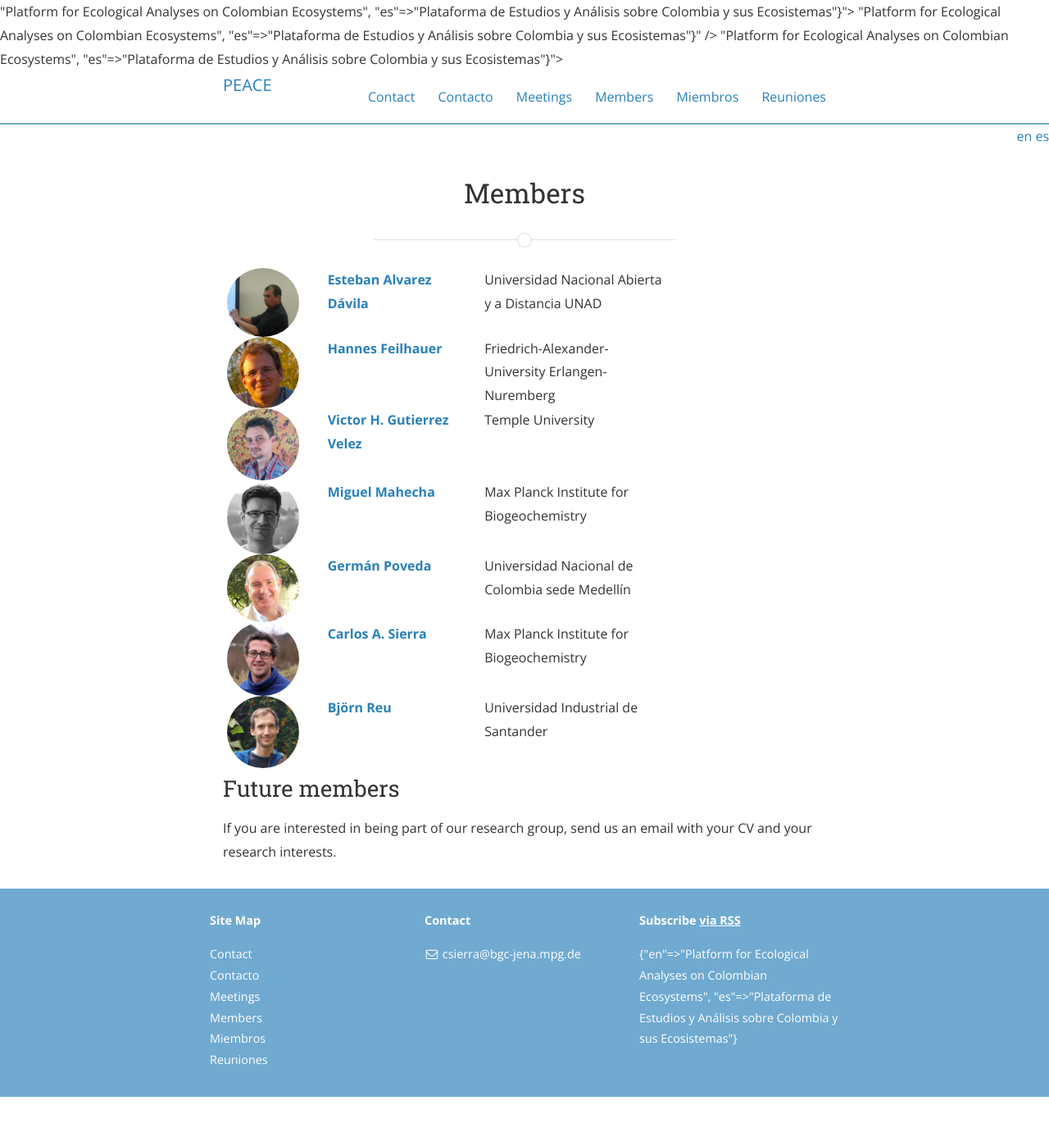
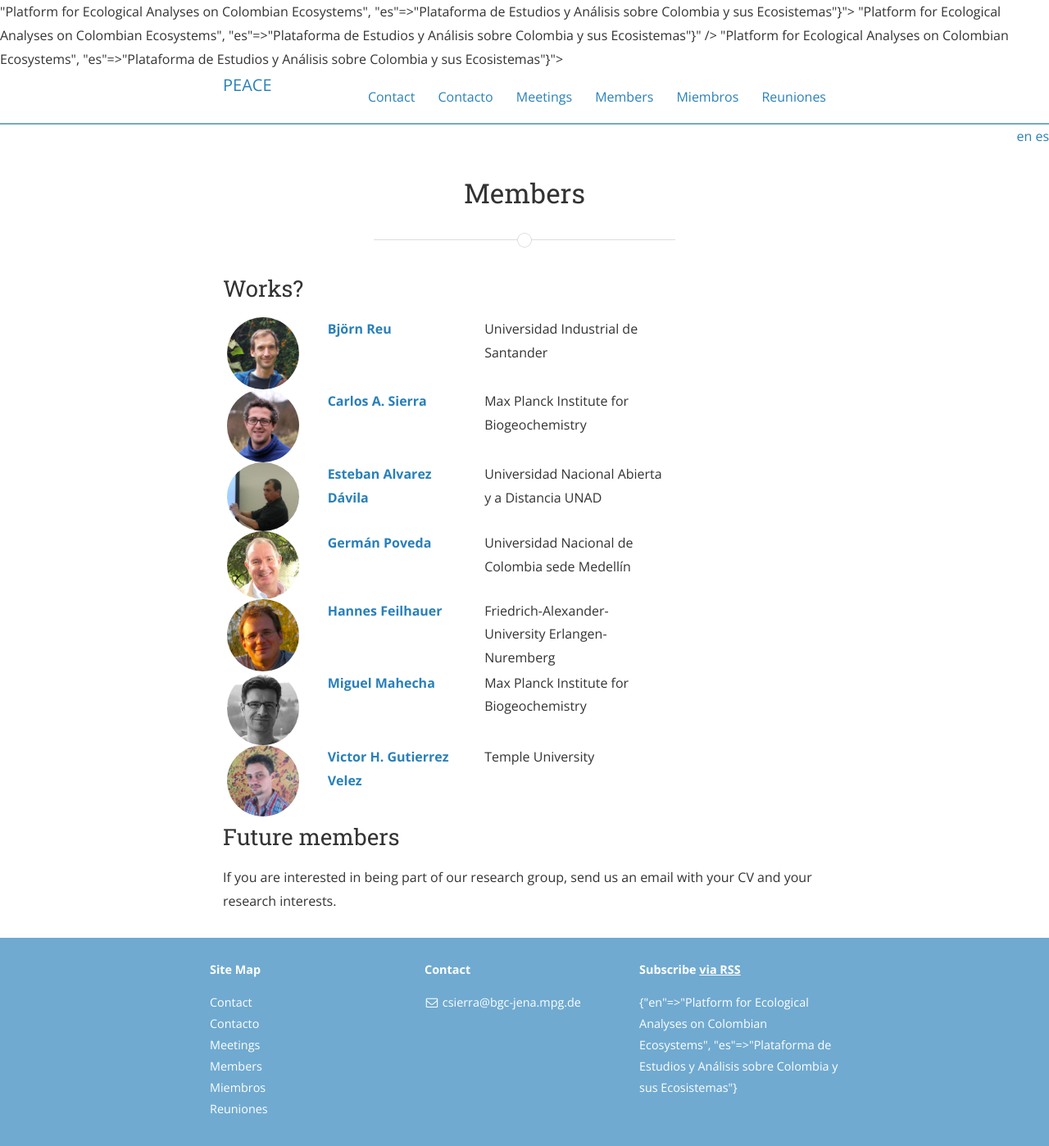
Before and after one commit to peacecolombia/peace, a Jekyll site: the page built from members.md, in a window 1280 px wide. Shown: the whole page at 82% size. Built offline with Jekyll 4.4.1, drawn with Linux system fonts in a browser that asks for light colours; nearby versions of some CDN libraries; a style sheet for code colours, icons or effects is not loaded; before the commit the page ends 1338 px from its top, so only the background shows below that.

Commit message:
Sort Members Alphabetically

```diff
--- a/members.md
+++ b/members.md
@@ -5,8 +5,12 @@ ref: members/
 lang: en
 ---
 
-{% for p in site.data.people | sort: 'Name' %}
+## Works?
+
+{% assign sortedPerson=site.data.people | sort %}
+{% for p in sortedPerson %}
 {% assign person=p[1] %}
+
 <div class="row">
 	<div class="col-md-2"> <img class="img-circle" src="{{site.baseurl}}/assets/{{person.pictureFileStem}}.jpg" width="50"> </div>
 		<div class="col-md-3"> <a href="{{person.url}}"> <strong>{{person.Name}}</strong></a> </div>
```
Also changed, not shown: miembros.md (+1 -1 lines).
